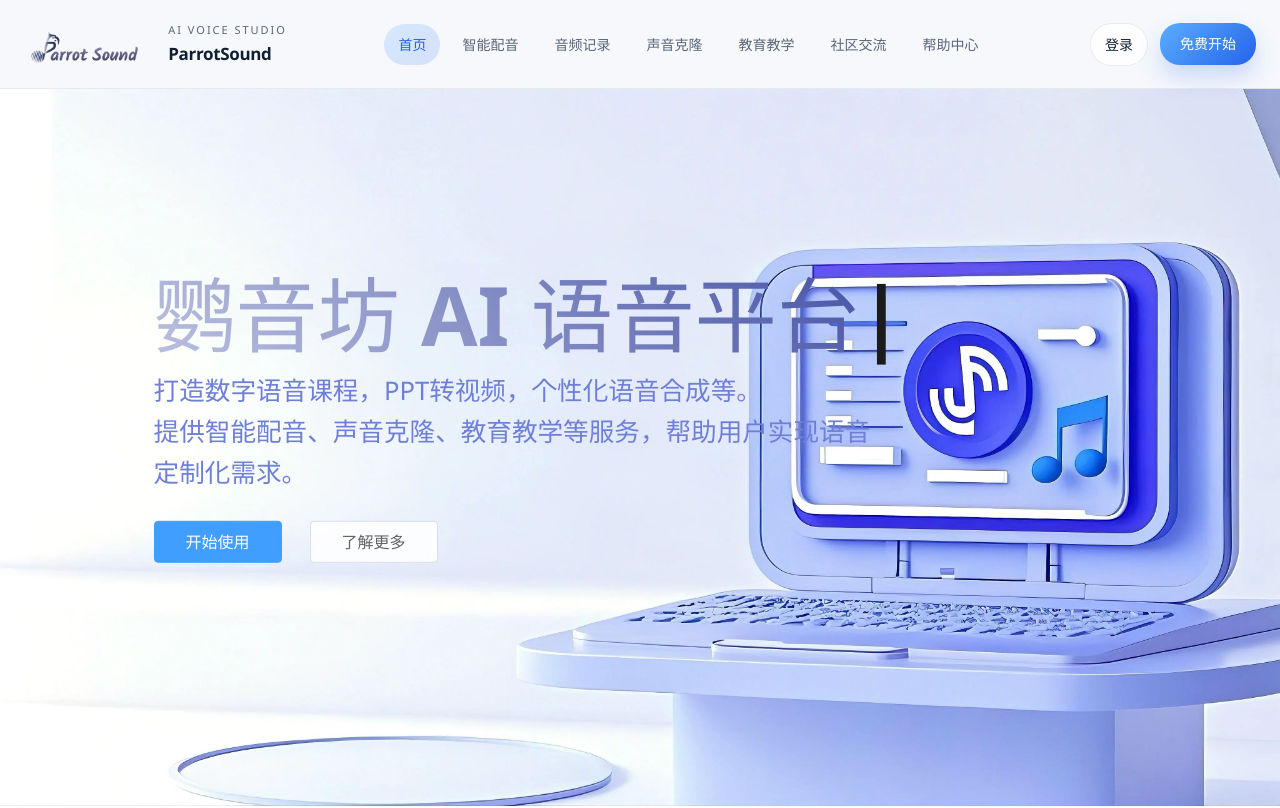
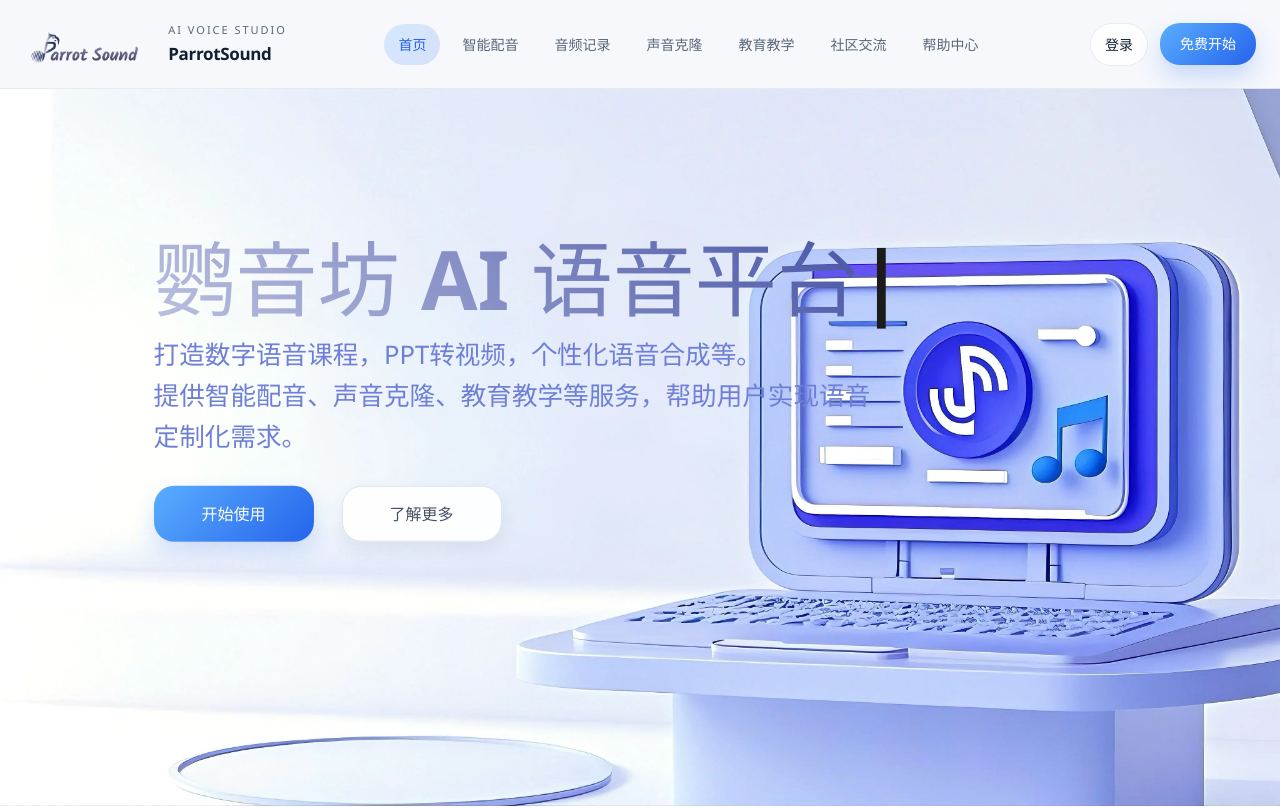
Before and after one commit to Wanfeng1028/ParrotSoundReVue, a Vue app in the folder parrot-frontend/: page /home in a window 1280 px wide. Shown: the top 808 px of the page. Built offline with nearby package versions, Linux system fonts and the light colour scheme; no server answers.

Commit message:
fix: harden public route rendering and polish home hero

```diff
--- a/parrot-frontend/src/layouts/PublicLayout.vue
+++ b/parrot-frontend/src/layouts/PublicLayout.vue
@@ -1,18 +1,130 @@
 <template>
-  <div>
+  <div class="public-layout">
     <AppHeader />
     <div class="page">
-      <router-view />
+      <div v-if="viewError" class="page-fallback">
+        <div class="page-fallback__card">
+          <h2>页面加载异常</h2>
+          <p>刚才这个页面渲染失败了，已阻止空白页继续扩散。你可以重新进入当前页面，或先回到首页。</p>
+          <div class="page-fallback__actions">
+            <el-button class="page-fallback__btn page-fallback__btn--primary" @click="retryCurrentRoute">
+              重新加载当前页
+            </el-button>
+            <el-button class="page-fallback__btn" @click="goHome">
+              返回首页
+            </el-button>
+          </div>
+        </div>
+      </div>
+      <router-view v-else v-slot="{ Component }">
+        <component :is="Component" :key="route.fullPath" />
+      </router-view>
     </div>
   </div>
 </template>
 
 <script setup lang="ts">
+import { onErrorCaptured, ref, watch } from "vue";
+import { useRoute, useRouter } from "vue-router";
 import AppHeader from "../components/AppHeader.vue";
+
+const route = useRoute();
+const router = useRouter();
+const viewError = ref(false);
+
+watch(
+  () => route.fullPath,
+  () => {
+    viewError.value = false;
+  },
+);
+
+onErrorCaptured((error) => {
+  console.error("Public route render error:", error);
+  viewError.value = true;
+  return false;
+});
+
+const retryCurrentRoute = async () => {
+  viewError.value = false;
+  await router.replace({
+    path: route.fullPath,
+    query: { ...route.query, _retry: Date.now().toString() },
+  });
+};
+
+const goHome = () => {
+  viewError.value = false;
+  router.push("/home");
+};
 </script>
 
 <style scoped>
+.public-layout {
+  min-height: 100vh;
+  background: #ffffff;
+}
+
 .page {
   padding-top: var(--header-height);
+  min-height: 100vh;
+}
+
+.page-fallback {
+  min-height: calc(100vh - var(--header-height));
+  display: flex;
+  align-items: center;
+  justify-content: center;
+  padding: 32px 16px;
+  background:
+    radial-gradient(circle at top left, rgba(110, 184, 255, 0.14), transparent 26%),
+    linear-gradient(180deg, #f8fbff 0%, #eef4ff 100%);
+}
+
+.page-fallback__card {
+  width: min(560px, 100%);
+  padding: 32px 28px;
+  border-radius: 28px;
+  background: rgba(255, 255, 255, 0.96);
+  box-shadow: 0 18px 40px rgba(37, 99, 235, 0.12);
+  text-align: center;
+}
+
+.page-fallback__card h2 {
+  margin: 0;
+  font-size: 30px;
+  line-height: 1.15;
+  background: linear-gradient(135deg, #69b3ff, #2563eb);
+  -webkit-background-clip: text;
+  background-clip: text;
+  color: transparent;
+}
+
+.page-fallback__card p {
+  margin: 14px 0 0;
+  color: #5b6578;
+  line-height: 1.8;
+}
+
+.page-fallback__actions {
+  margin-top: 22px;
+  display: flex;
+  justify-content: center;
+  gap: 12px;
+  flex-wrap: wrap;
+}
+
+.page-fallback__btn.el-button {
+  min-width: 172px;
+  height: 52px;
+  border-radius: 20px;
+  border: 1px solid #d8e3f6;
+  color: #334155;
+}
+
+.page-fallback__btn--primary.el-button {
+  border: none;
+  color: #ffffff;
+  background: linear-gradient(135deg, #5aaeff, #2563eb);
 }
 </style>
--- a/parrot-frontend/src/views/HomeView.vue
+++ b/parrot-frontend/src/views/HomeView.vue
@@ -278,7 +278,7 @@ const handleLearnMore = () => {
 
 .home-banner__content {
   position: absolute;
-  top: 46%;
+  top: 42%;
   left: 12%;
   transform: translateY(-50%);
   max-width: 720px;
@@ -318,13 +318,22 @@ const handleLearnMore = () => {
 }
 
 .home-banner__btn {
-  width: 128px;
-  height: 42px;
+  min-width: 160px;
+  height: 56px;
+  padding: 0 28px;
+  border: none;
+  border-radius: 20px;
   font-size: 16px;
+  font-weight: 700;
+  box-shadow: 0 10px 22px rgba(37, 99, 235, 0.18);
+  background: linear-gradient(135deg, #5aaeff, #2563eb);
 }
 
 .home-banner__btn--light {
-  background: rgba(255, 255, 255, 0.88);
+  border: 1px solid #dbe5f3;
+  background: rgba(255, 255, 255, 0.94);
+  color: #445066;
+  box-shadow: 0 8px 18px rgba(15, 23, 42, 0.06);
 }
 
 .section-two__content {
@@ -551,7 +560,7 @@ const handleLearnMore = () => {
   align-items: center;
   padding: 28px 32px;
   border-radius: 28px;
-  background: rgba(17, 32, 49, 0.95);
+  background: linear-gradient(135deg, #58aefe 0%, #2563eb 100%);
   color: #f8fafc;
 }
 
```
